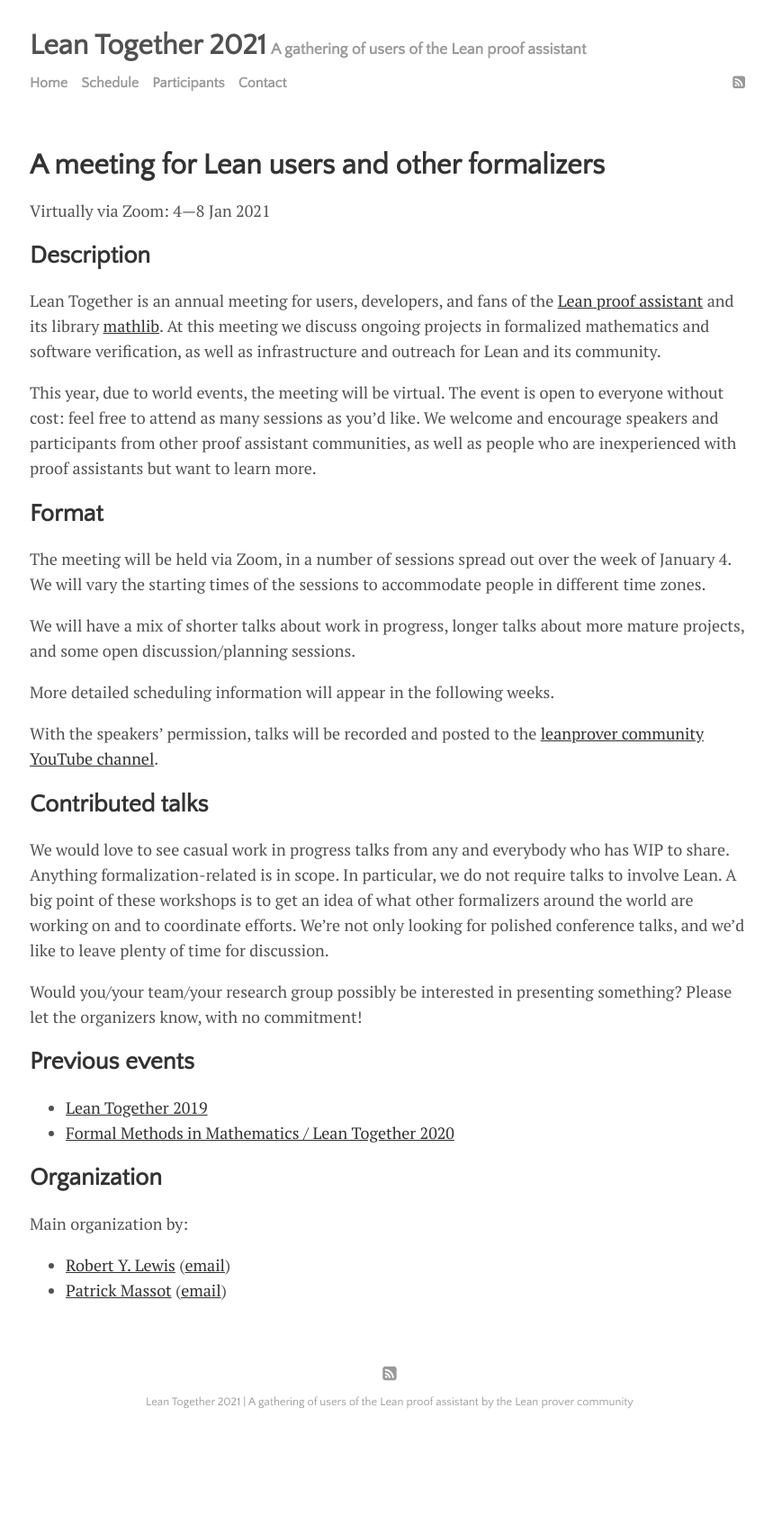
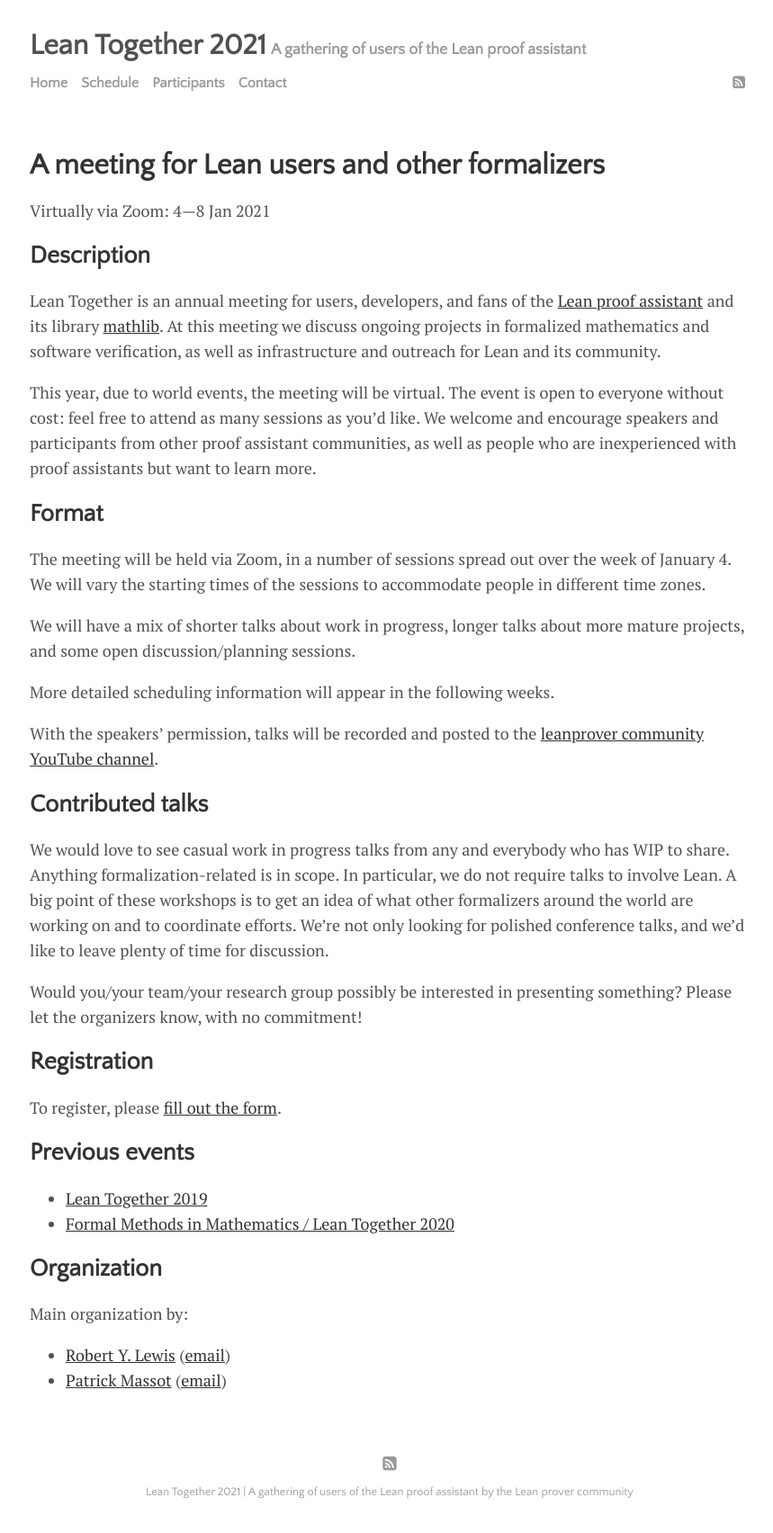
Before and after one commit to leanprover-community/lt2021, a Jekyll site: the page built from index.md, in a window 1280 px wide. Shown: the whole page at 90% size, without its empty margins (207-1066 px from the left). Built offline with Jekyll 4.4.1, drawn with Linux system fonts in a browser that asks for light colours; before the commit the page ends 1604 px from its top, so only the background shows below that.

Commit message:
add speaker, registration on main page

```diff
--- a/index.md
+++ b/index.md
@@ -48,6 +48,10 @@ and we'd like to leave plenty of time for discussion.
 Would you/your team/your research group possibly be interested in presenting something?
 Please let the organizers know, with no commitment!
 
+## Registration
+
+To register, please [fill out the form](https://forms.gle/a9x51G6oWebqseEf9).
+
 ## Previous events
 
 * [Lean Together 2019](https://lean-forward.github.io/lean-together/2019/)
```
Also changed, not shown: participants.md (+1 -0 lines).
